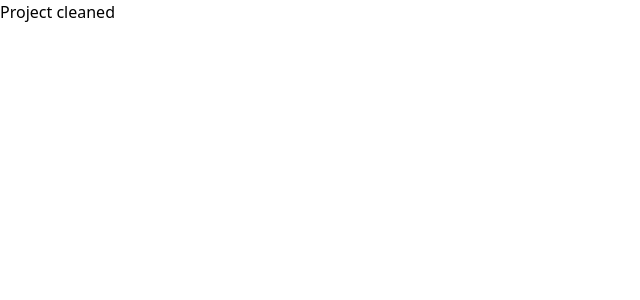
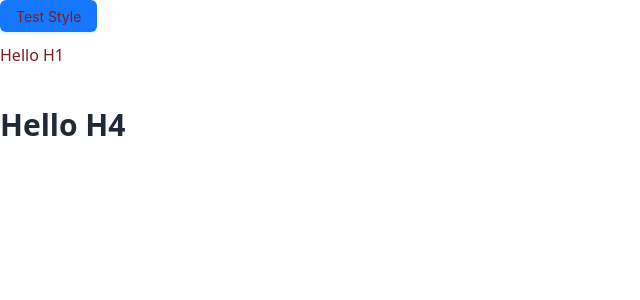
Before and after one commit to shamim-5/next-pc-builder, a Next.js app: page / in a window 1280 px wide. Shown: the top 300 px of the page, without its empty margins (0-640 px from the left). Built offline with nearby package versions, Linux system fonts and the light colour scheme.

Commit message:
setup antd, tailwindcss, daisyui and some global css

```diff
--- a/pages/_app.js
+++ b/pages/_app.js
@@ -1,5 +1,5 @@
-import '@/styles/globals.css'
+import "@/styles/globals.css";
 
 export default function App({ Component, pageProps }) {
-  return <Component {...pageProps} />
+  return <Component {...pageProps} />;
 }
--- a/pages/index.js
+++ b/pages/index.js
@@ -1,7 +1,14 @@
-export default function Home() {
-  return (
-    <>
-      <h1>Project cleaned</h1>
-    </>
-  );
-}
+import { Button } from "antd";
+
+const HomePage = () => (
+  <>
+    <Button className="text-red-900" type="primary">
+      Test Style
+    </Button>
+
+    <h1 className="text-red-900 ">Hello H1</h1>
+    <h4 className="text-3xl font-semibold">Hello H4</h4>
+  </>
+);
+
+export default HomePage;
--- a/styles/globals.css
+++ b/styles/globals.css
@@ -1,3 +1,34 @@
 @tailwind base;
 @tailwind components;
 @tailwind utilities;
+
+html {
+  @apply h-full;
+}
+
+body {
+  @apply h-full overflow-x-hidden m-0 p-0 font-sans;
+}
+
+#__next {
+  @apply h-full;
+}
+
+h1,
+h2,
+h3,
+h4,
+h5,
+h6 {
+  @apply text-[#1f2937] text-base font-normal;
+}
+
+@layer components {
+  .infoText {
+    @apply p-4 bg-gray-700/50 rounded-lg max-w-[300px];
+  }
+
+  .itemRow {
+    @apply rounded-lg px-5 py-3 text-sm flex items-center justify-center space-x-2 hover:bg-gray-700/70 cursor-pointer text-gray-300 transition-all duration-200 ease-out;
+  }
+}
--- a/tailwind.config.js
+++ b/tailwind.config.js
@@ -1,18 +1,34 @@
 /** @type {import('tailwindcss').Config} */
 module.exports = {
   content: [
-    './pages/**/*.{js,ts,jsx,tsx,mdx}',
-    './components/**/*.{js,ts,jsx,tsx,mdx}',
-    './app/**/*.{js,ts,jsx,tsx,mdx}',
+    "./app/**/*.{js,ts,jsx,tsx,mdx}",
+    "./pages/**/*.{js,ts,jsx,tsx,mdx}",
+    "./components/**/*.{js,ts,jsx,tsx,mdx}",
+    // "./src/**/*.{js,ts,jsx,tsx,mdx}",
   ],
   theme: {
-    extend: {
-      backgroundImage: {
-        'gradient-radial': 'radial-gradient(var(--tw-gradient-stops))',
-        'gradient-conic':
-          'conic-gradient(from 180deg at 50% 50%, var(--tw-gradient-stops))',
+    extend: {},
+  },
+  daisyui: {
+    themes: [
+      {
+        mytheme: {
+          primary: "#a991f7",
+          secondary: "#f6d860",
+          accent: "#37cdbe",
+          neutral: "#3d4451",
+          "base-100": "#ffffff",
+        },
       },
-    },
+      "dark",
+      "cupcake",
+    ],
   },
-  plugins: [],
-}
+  plugins: [require("daisyui")],
+
+  // antd configuration
+  corePlugins: {
+    preflight: false,
+  },
+  important: true,
+};
```
Also changed, not shown: package.json (+8 -4 lines), 2 other files (tests, documents, lock files or other folders).
